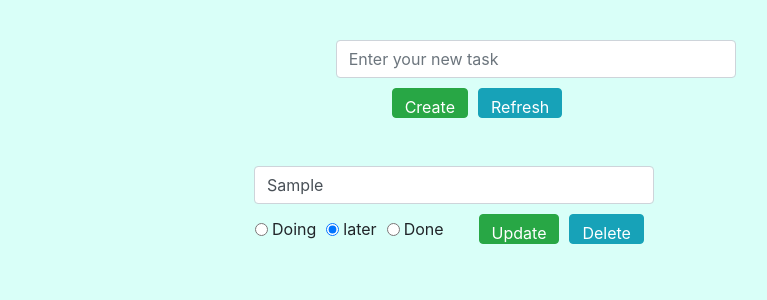
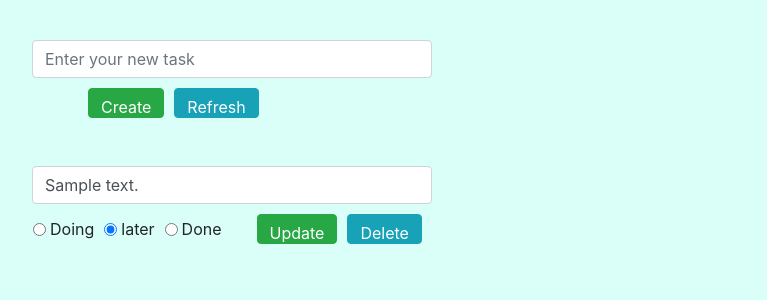
Before and after one commit to maagauiya/test_task_from_A-A, a Django app: page / in a window 1280 px wide. Shown: the top 300 px of the page, without its empty margins (24-791 px from the left). Run offline with Django 3.2, Linux system fonts and the light colour scheme; tables that the repository leaves empty hold one stand-in row (values such as "Sample post"); some libraries are stand-ins or nearby versions.

Commit message:
last changes

```diff
--- a/testtask/todolist/models.py
+++ b/testtask/todolist/models.py
@@ -7,5 +7,5 @@ class Todolist(models.Model):
         (2, 'doing'),
         (3, 'done')
     ]
-    task_text=models.CharField(max_length=100,blank=False)
+    task_text=models.TextField(max_length=100,blank=False)
     status = models.IntegerField(_("status"), choices=status,blank=False,default=2)
--- a/testtask/todolist/static/todolist/css/main.css
+++ b/testtask/todolist/static/todolist/css/main.css
@@ -40,3 +40,11 @@ body{
 .wwq{
     display: none !important;
 }
+.tasks1{
+    position: relative !important;
+    left: 400px !important;
+}
+.formm{
+    position: relative !important;
+    left: 300px !important;
+}
--- a/testtask/todolist/templates/todolist/main.html
+++ b/testtask/todolist/templates/todolist/main.html
@@ -12,7 +12,8 @@
 </head>
 <body>
      <!-- addnewtask -->
-     <form class="form-inline justify-content-center cc" method="POST">
+
+     <form class="form-inline  cc" method="POST">
         {% csrf_token %}
         <div class="form-group mx-sm-3 mb-2 ">
           <input type="text" class="form-control formsizee" name="taskname" placeholder="Enter your new task">
@@ -23,12 +24,11 @@
 
 
 
-
       {% for t in tasks %}
-    <form class="form-inline justify-content-center cc" method="POST">
+    <form class="form-inline  cc " method="POST">
         {% csrf_token %}
-        <div class="form-group mx-sm-3 mb-2 ">
-          <input type="text" class="form-control formsizee" name="old_task" value={{t.task_text}}>
+        <div class="form-group mx-sm-3 mb-2">
+          <input type="text" class="form-control formsizee" name="old_task" value="{{t.task_text}}">
         </div>
         {% if t.status == 1 %}
         <div class="form-check b1">
@@ -93,5 +93,6 @@
           <input type="submit" class="btn btn-info d1" value="Delete" name="delete">
       </form>
       {% endfor %}
+
 </body>
 </html>
```
Also changed, not shown: requirements.txt (added, +9 -0 lines), testtask/todolist/migrations/0002_alter_todolist_task_text.py (added).
